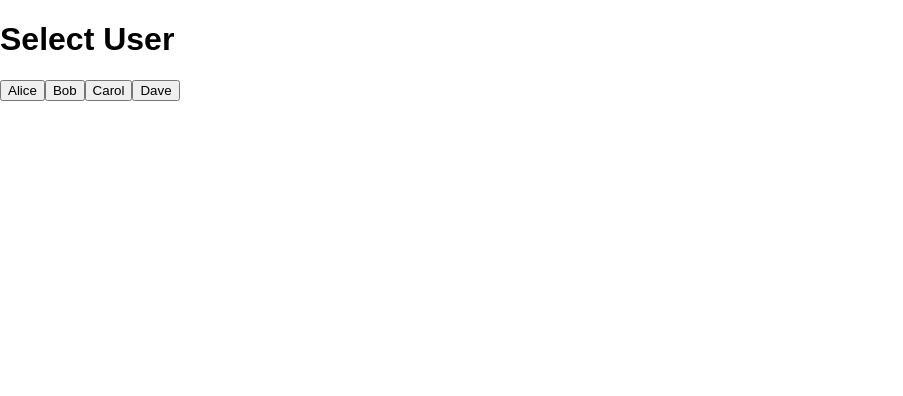
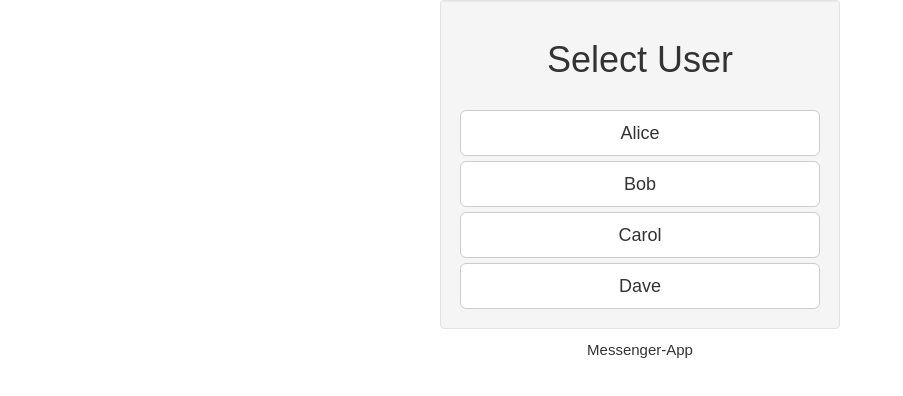
Before and after one commit to liangshuche/web-messenger, a React (Create React App) app: page / in a window 1280 px wide. Shown: the top 396 px of the page, without its empty margins (0-903 px from the left). Built offline with nearby package versions, Linux system fonts and the light colour scheme; no server answers.

Commit message:
add react-bootstrap

```diff
--- a/package.json
+++ b/package.json
@@ -4,6 +4,7 @@
   "private": true,
   "dependencies": {
     "react": "^16.3.2",
+    "react-bootstrap": "^0.32.1",
     "react-dom": "^16.3.2",
     "react-scripts": "1.1.4",
     "socket.io": "^2.1.0",
--- a/public/index.html
+++ b/public/index.html
@@ -10,6 +10,7 @@
     -->
     <link rel="manifest" href="%PUBLIC_URL%/manifest.json">
     <link rel="shortcut icon" href="%PUBLIC_URL%/favicon.ico">
+    <link rel="stylesheet" href="https://maxcdn.bootstrapcdn.com/bootstrap/3.3.7/css/bootstrap.min.css" integrity="sha384-BVYiiSIFeK1dGmJRAkycuHAHRg32OmUcww7on3RYdg4Va+PmSTsz/K68vbdEjh4u" crossorigin="anonymous">
     <!--
       Notice the use of %PUBLIC_URL% in the tags above.
       It will be replaced with the URL of the `public` folder during the build.
@@ -19,7 +20,7 @@
       work correctly both with client-side routing and a non-root public URL.
       Learn how to configure a non-root public URL by running `npm run build`.
     -->
-    <title>React App</title>
+    <title>Messenger</title>
   </head>
   <body>
     <noscript>
--- a/src/App.js
+++ b/src/App.js
@@ -22,16 +22,6 @@ class App extends React.Component {
         alert(`new message from ${data.from} received`);
       }
       console.log(data.from);
-
-
-      // if(this.state.chatLog[this.state.chatLog.lenght-1].from !== this.state.msgTo){
-      // alert('New message from '+{this.state.chatLog[this.state.chatLog.lenght-1].from}+'...');
-      // alert('new message')
-      // }
-    };
-    const loadMessageLog = (data) => {
-      console.log('loading chatlog');
-      this.setState({ chatLog: data });
     };
 
     this.socket = io('localhost:5000');
@@ -46,7 +36,6 @@ class App extends React.Component {
         user: data.usr,
         login: true,
       });
-      //loadMessageLog(data);
     });
 
 
--- a/src/Login.js
+++ b/src/Login.js
@@ -1,5 +1,9 @@
 import React, { Component } from 'react';
+import { Button , ButtonGroup , PageHeader, Label, Panel} from 'react-bootstrap';
 
+const wellStyles = {maxWidth: 400, margin: '0 auto 10px'};
+const labelStyles = {textAlign: "center"};
+const footerStyles = {textAlign: "center", fontSize: 15};
 class LoginPage extends React.Component {
   constructor(props) {
     super(props);
@@ -15,11 +19,16 @@ class LoginPage extends React.Component {
   render() {
     return (
       <div>
-        <h1>Select User</h1>
-        <button onClick={this.handleOnClick} name="Alice">Alice</button>
-        <button onClick={this.handleOnClick} name="Bob">Bob</button>
-        <button onClick={this.handleOnClick} name="Carol">Carol</button>
-        <button onClick={this.handleOnClick} name="Dave">Dave</button>
+        <div className="well" style={wellStyles}>
+          <h1 style={{textAlign: "center"}}>Select User</h1>
+          <br/>
+          <Button onClick={this.handleOnClick} name="Alice" bsSize="lg" block>Alice</Button>
+          <Button onClick={this.handleOnClick} name="Bob" bsSize="lg" block>Bob</Button>
+          <Button onClick={this.handleOnClick} name="Carol" bsSize="lg" block>Carol</Button>
+          <Button onClick={this.handleOnClick} name="Dave" bsSize="lg" block>Dave</Button>
+
+        </div>
+        <p style={footerStyles}>Messenger-App</p>
       </div>
       // <button onClick=>Bob</button>
     );
```
Also changed, not shown: 2 other files (tests, documents, lock files or other folders).
